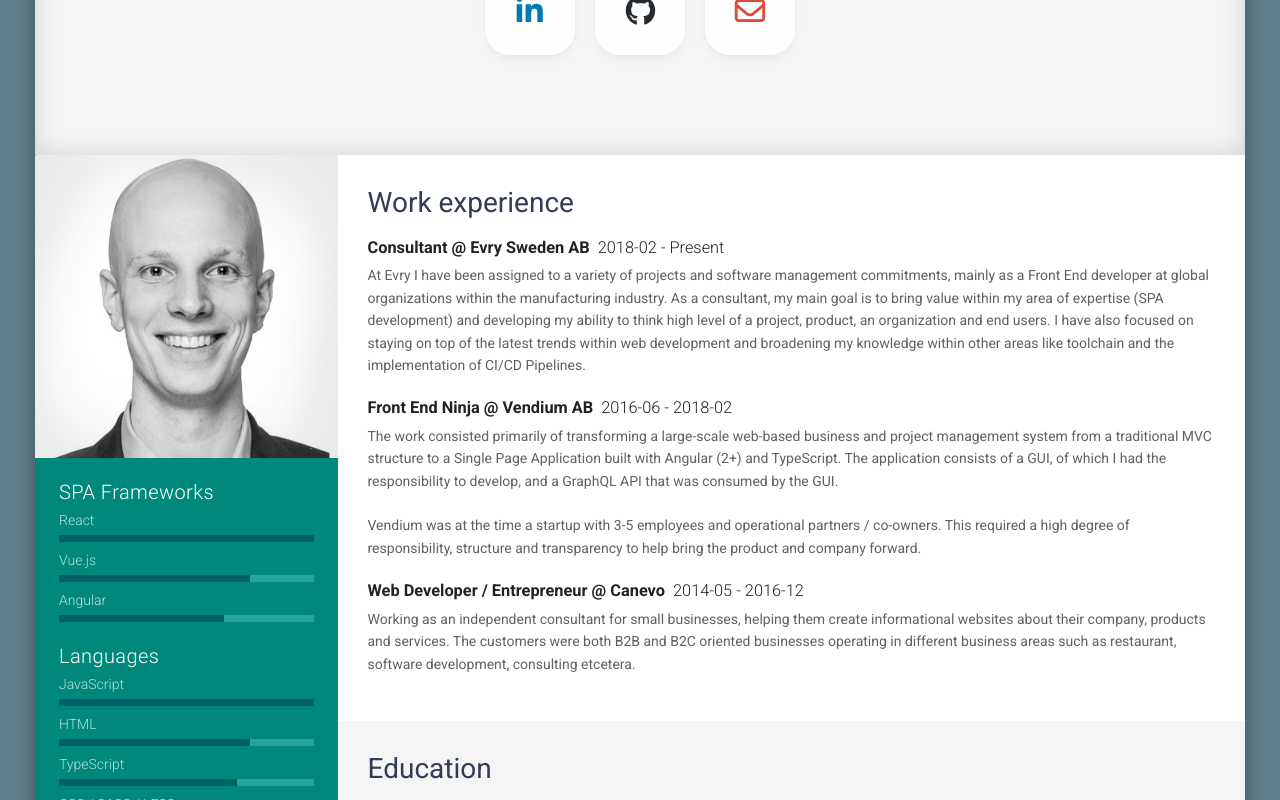
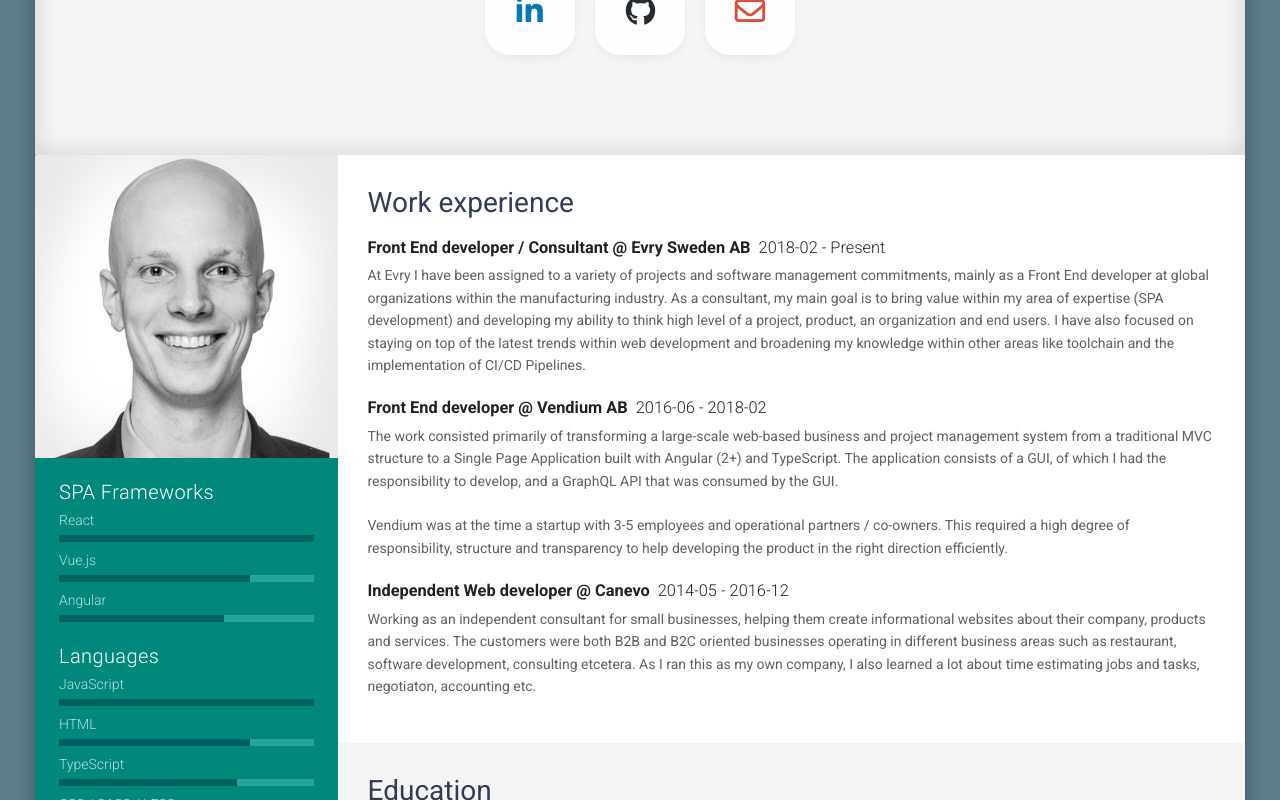
Before and after one commit to patriknil90/vue-resume, a Vue app: page / in a window 1280 px wide. Shown: the part 354-1154 px from the top of the page. Built offline with nearby package versions, Linux system fonts and the light colour scheme.

Commit message:
Adjust titles and descriptions in Work Experience section

```diff
--- a/src/components/resume/WorkExperience.vue
+++ b/src/components/resume/WorkExperience.vue
@@ -26,25 +26,25 @@
     return {
       experiences: [
         {
-          workTitle: 'Consultant',
+          workTitle: 'Front End developer / Consultant',
           employer: 'Evry Sweden AB',
           from: '2018-02',
           to: 'Present',
           presentation: 'At Evry I have been assigned to a variety of projects and software management commitments, mainly as a Front End developer at global organizations within the manufacturing industry. As a consultant, my main goal is to bring value within my area of expertise (SPA development) and developing my ability to think high level of a project, product, an organization and end users. I have also focused on staying on top of the latest trends within web development and broadening my knowledge within other areas like toolchain and the implementation of CI/CD Pipelines.'
         },
         {
-          workTitle: 'Front End Ninja',
+          workTitle: 'Front End developer',
           employer: 'Vendium AB',
           from: '2016-06',
           to: '2018-02',
-          presentation: 'The work consisted primarily of transforming a large-scale web-based business and project management system from a traditional MVC structure to a Single Page Application built with Angular (2+) and TypeScript. The application consists of a GUI, of which I had the responsibility to develop, and a GraphQL API that was consumed by the GUI.<br><br>Vendium was at the time a startup with 3-5 employees and operational partners / co-owners. This required a high degree of responsibility, structure and transparency to help bring the product and company forward.'
+          presentation: 'The work consisted primarily of transforming a large-scale web-based business and project management system from a traditional MVC structure to a Single Page Application built with Angular (2+) and TypeScript. The application consists of a GUI, of which I had the responsibility to develop, and a GraphQL API that was consumed by the GUI.<br><br>Vendium was at the time a startup with 3-5 employees and operational partners / co-owners. This required a high degree of responsibility, structure and transparency to help developing the product in the right direction efficiently.'
         },
         {
-          workTitle: 'Web Developer / Entrepreneur',
+          workTitle: 'Independent Web developer',
           employer: 'Canevo',
           from: '2014-05',
           to: '2016-12',
-          presentation: 'Working as an independent consultant for small businesses, helping them create informational websites about their company, products and services. The customers were both B2B and B2C oriented businesses operating in different business areas such as restaurant, software development, consulting etcetera.'
+          presentation: 'Working as an independent consultant for small businesses, helping them create informational websites about their company, products and services. The customers were both B2B and B2C oriented businesses operating in different business areas such as restaurant, software development, consulting etcetera. As I ran this as my own company, I also learned a lot about time estimating jobs and tasks, negotiaton, accounting etc.'
         },
       ]
     }
```
